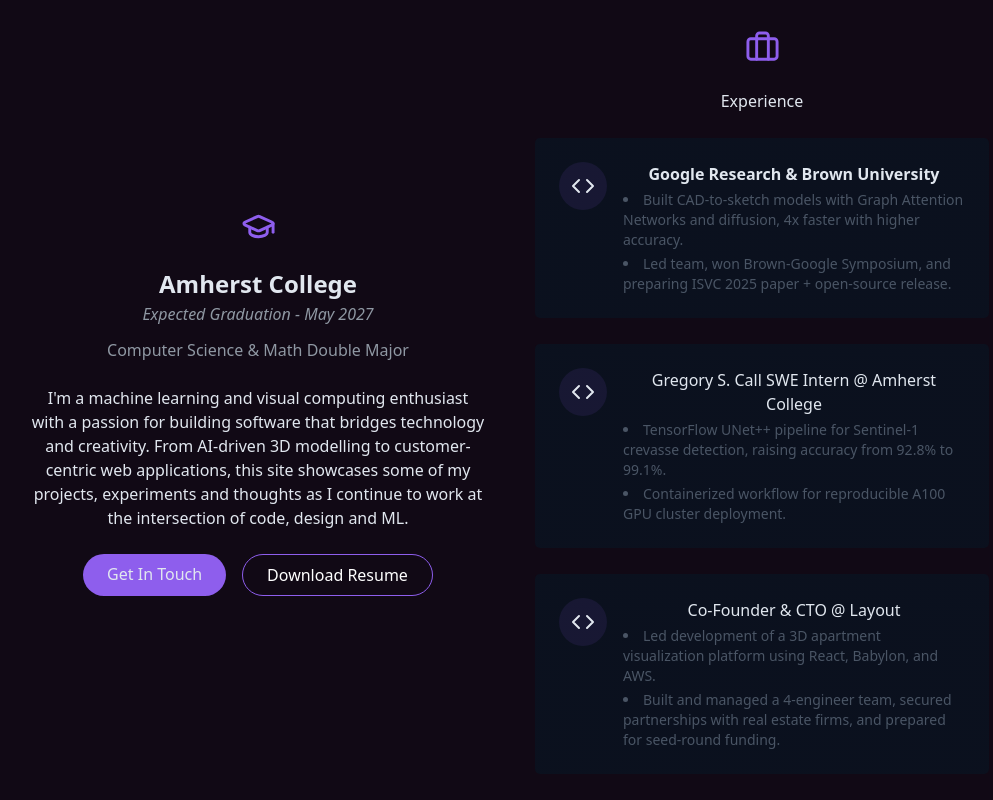
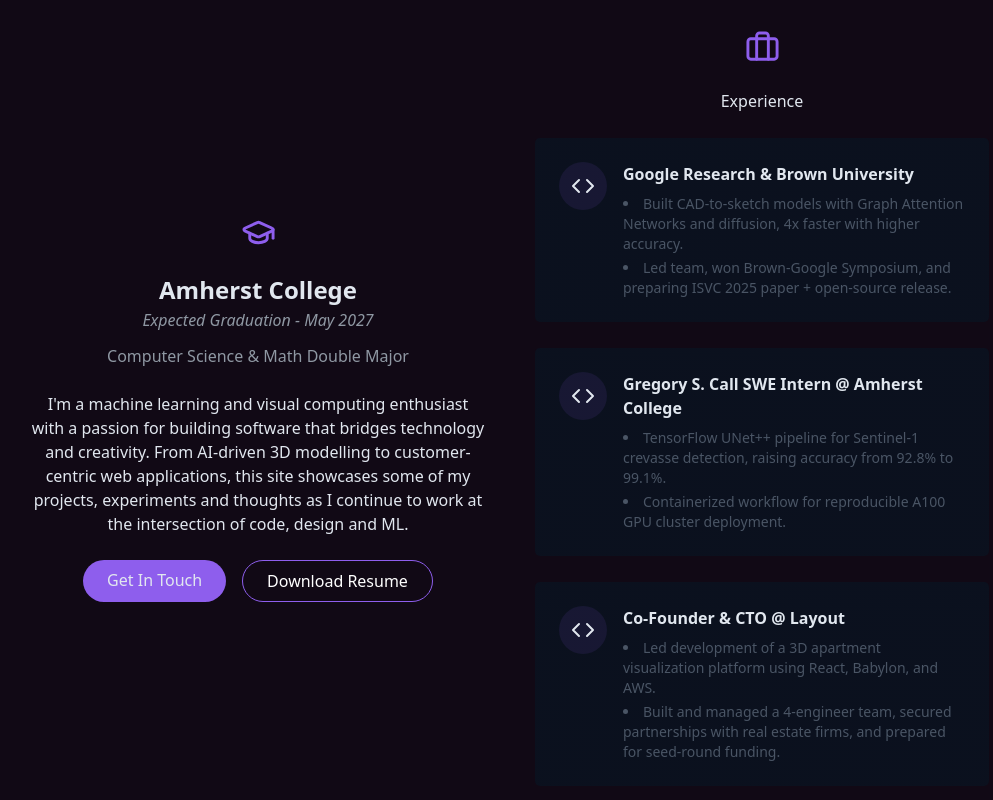
Before and after one commit to bilaltiq/portfolio-website, a React (Vite) app: page / in a window 1280 px wide. Shown: the part 974-1774 px from the top of the page, without its empty margins (130-1123 px from the left). Built offline with nearby package versions, Linux system fonts and the light colour scheme.

Commit message:
Further changes to experience

```diff
--- a/src/components/About.jsx
+++ b/src/components/About.jsx
@@ -59,8 +59,8 @@
                             </div>
 
                             <div>
-                                <h1 className="font-semibold">Google Research & Brown University</h1>
-                                <ul className="list-disc list-inside text-sm text-gray-600 mt-1 space-y-1 text-left">
+                                <h1 className="font-semibold text-left">Google Research & Brown University</h1>
+                                <ul className="list-disc list-inside text-sm text-gray-600 mt-2 space-y-1 text-left">
                                     <li>Built CAD-to-sketch models with Graph Attention Networks and diffusion, 4x faster with higher accuracy.</li>
                                     <li>Led team, won Brown-Google Symposium, and preparing ISVC 2025 paper + open-source release.</li>
                                 </ul>
@@ -75,8 +75,8 @@
                             </div>
 
                             <div>
-                                <h1>Gregory S. Call SWE Intern @ Amherst College</h1>
-                                <ul className="list-disc list-inside text-sm text-gray-600 mt-1 space-y-1 text-left">
+                                <h1 className="font-semibold text-left">Gregory S. Call SWE Intern @ Amherst College</h1>
+                                <ul className="list-disc list-inside text-sm text-gray-600 mt-2 space-y-1 text-left">
                                     <li>TensorFlow UNet++ pipeline for Sentinel-1 crevasse detection, raising accuracy from 92.8% to 99.1%.</li>
                                     <li>Containerized workflow for reproducible A100 GPU cluster deployment.</li>
                                 </ul>
@@ -91,8 +91,8 @@
                             </div>
 
                             <div>
-                                <h1>Co-Founder & CTO @ Layout</h1>
-                                <ul className="list-disc list-inside text-sm text-gray-600 mt-1 space-y-1 text-left">
+                                <h1 className="font-semibold text-left">Co-Founder & CTO @ Layout</h1>
+                                <ul className="list-disc list-inside text-sm text-gray-600 mt-2 space-y-1 text-left">
                                     <li>Led development of a 3D apartment visualization platform using React, Babylon, and AWS.</li>
                                     <li>Built and managed a 4-engineer team, secured partnerships with real estate firms, and prepared for seed-round funding.</li>
                                 </ul>
```
